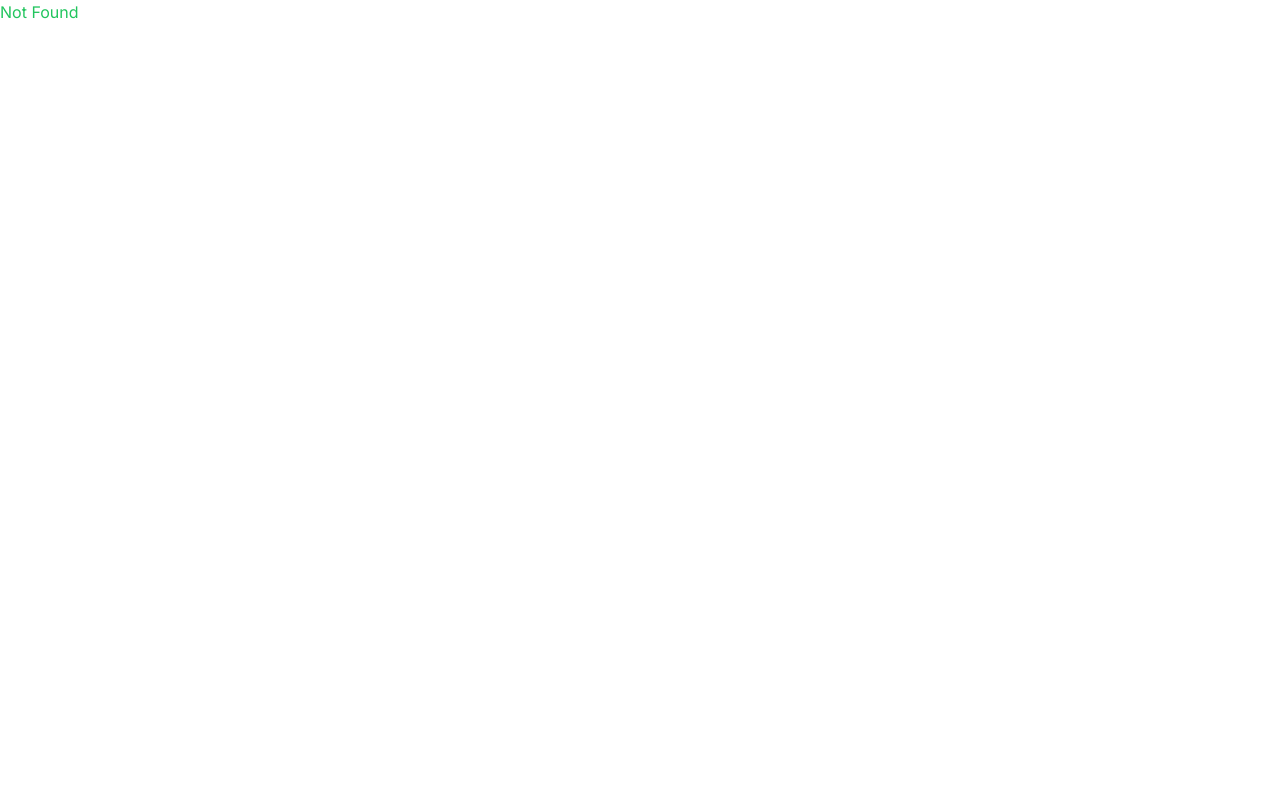
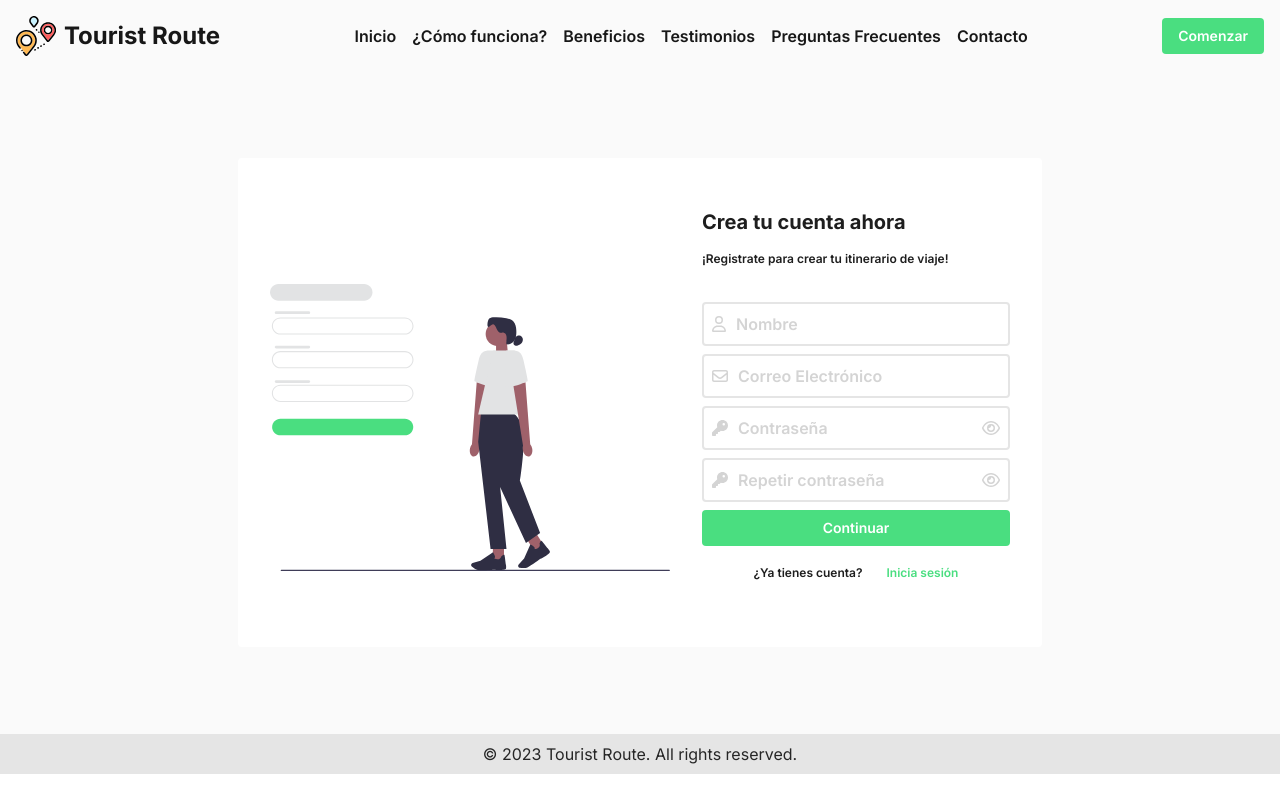
Before and after one commit to No-Country/c11-27-t-node-react, a React (Vite) app in the folder client/: page /register in a window 1280 px wide. Built offline with nearby package versions, Linux system fonts and the light colour scheme.

Commit message:
feat: create screen

```diff
--- a/client/src/App.jsx
+++ b/client/src/App.jsx
@@ -2,6 +2,10 @@ import { BrowserRouter, Route, Routes } from "react-router-dom";
 import Home from "./pages/Home";
 import About from "./pages/About";
 import NotFound from "./pages/NotFound";
+import RecoverPassword from "./components/Auth/RecoverPassword";
+import ResetPassword from "./components/Auth/ResetPassword";
+import AccountInformation from "./components/Auth/AccountInformation";
+import Register from "./components/Auth/Register";
 
 function App() {
   return (
@@ -10,6 +14,10 @@ function App() {
         <Route exact path="/" element={<Home />} />
         <Route exact path="/about" element={<About />} />
         <Route path="*" element={<NotFound />} />
+        <Route path="/register" element={<Register />} />
+        <Route path="/recoverpassword" element={<RecoverPassword />} />
+        <Route path="/resetpassword" element={<ResetPassword />} />
+        <Route path="/accountinformation" element={<AccountInformation />} />
       </Routes>
     </BrowserRouter>
   );
--- /dev/null
+++ b/client/src/components/Auth/AccountInformation.jsx
@@ -0,0 +1,61 @@
+import React from "react";
+import Input from "../Input";
+import Button from "../Button";
+import UserDropdown from "../UserDropdown";
+import InputTags from "../InputTags";
+
+const AccountInformation = () => {
+  return (
+    <div className="flex min-h-[568px] min-w-[320px] items-center justify-center  gap-2 bg-[#FAFAFA] text-[#1E1E1E]">
+      <div className="mt-[5px] items-center justify-center rounded sm:flex sm:flex-row sm:gap-[32px] sm:p-[32px] lg:bg-[#ffff]">
+        <div>
+          <div className="flex justify-center gap-2 sm:mt-[50px]">
+            <h1 className="mb-[40px] mt-[50px] font-sans text-xl font-bold leading-[24.2px]">
+              Ajustes de la cuenta
+            </h1>
+          </div>
+          <div className="mb-[8px]">
+            <Input placeholder="Nombre" leftIcon="user" />
+          </div>
+          <div className="mb-[8px]">
+            <Input placeholder="Correo Electrónico" leftIcon="envelope" />
+          </div>
+          <div className="mb-[8px]">
+            <Input
+              placeholder="Contraseña antigua"
+              leftIcon="key"
+              rightIcon="eye"
+            />
+          </div>
+          <div className="mb-[8px]">
+            <Input
+              placeholder="Nueva contraseña"
+              leftIcon="key"
+              rightIcon="eye"
+            />
+          </div>
+          <div className="mb-[8px]">
+            <Input
+              placeholder="Confirmar nueva contraseña"
+              leftIcon="key"
+              rightIcon="eye"
+            />
+          </div>
+
+          <Button label="Guardar" fullWidth />
+
+          <div className="mb-[35px] mt-[40px] flex flex-row items-center justify-center gap-2 space-x-4 font-sans text-xs font-semibold leading-[14.52px]">
+            <div className="flex space-x-2">
+              <img className="h-4 w-5 " src="./trash-icon.svg" alt="trash" />
+              <button className="mt-[2px] flex items-start justify-start rounded text-[#EF4444]">
+                Eliminar cuenta
+              </button>
+            </div>
+          </div>
+        </div>
+      </div>
+    </div>
+  );
+};
+
+export default AccountInformation;
--- a/client/src/components/Auth/RecoverPassword.jsx
+++ b/client/src/components/Auth/RecoverPassword.jsx
@@ -0,0 +1,48 @@
+import React from "react";
+import Button from "../Button";
+import Input from "../Input";
+import Header from "../Header";
+import Footer from "../Footer";
+
+const RecoverPassword = () => {
+  return (
+    <div>
+      <Header />
+      <div className="flex h-[82.7vh] items-center justify-center  gap-2 bg-[#FAFAFA] text-[#1E1E1E]">
+        <div className="items-center justify-center rounded sm:flex sm:flex-row sm:gap-[32px] sm:p-[32px] lg:bg-[#ffff]">
+          <div className="flex justify-center gap-2 sm:mt-[50px]">
+            <img
+              className="pl mb-[25px] h-[194px] w-[200px] sm:h-[287px] sm:w-[400px]"
+              src="./src/assets/forgot-password.svg"
+              alt="forgotPassword"
+            />
+          </div>
+          <div>
+            <div className="flex flex-col items-start gap-2">
+              <h1 className="mb-[10px] mt-[20px] font-sans text-xl font-bold leading-[24.2px]">
+                ¿Olvidastes tu contraseña?
+              </h1>
+              <p className="mb-[35px] font-sans text-xs font-semibold leading-[14.52px]">
+                ¡No te preocupes!, te enviaremos las instrucciones para
+                restablecerla.
+              </p>
+            </div>
+
+            <div className="mb-[8px]">
+              <Input placeholder="Correo Electrónico" leftIcon="envelope" />
+            </div>
+
+            <Button label="Restablecer contraseña" fullWidth />
+            <div className="mb-[35px] mt-[20px] flex flex-row items-center justify-center gap-2 space-x-4 font-sans text-xs font-semibold leading-[14.52px]">
+              <Button iconOnly onClick="arrowLeft" />
+              <h3>Volver al inicio de sesión</h3>
+            </div>
+          </div>
+        </div>
+      </div>
+      <Footer />
+    </div>
+  );
+};
+
+export default RecoverPassword;
--- a/client/src/components/Auth/Register.jsx
+++ b/client/src/components/Auth/Register.jsx
@@ -0,0 +1,59 @@
+import React from "react";
+import Button from "../Button";
+import Input from "../Input";
+import Header from "../Header";
+import Footer from "../Footer";
+
+const Register = () => {
+  return (
+    <div>
+      <Header />
+      <div className="flex h-[82.7vh] items-center justify-center  gap-2 bg-[#FAFAFA] text-[#1E1E1E]">
+        <div className="items-center justify-center rounded sm:flex sm:flex-row sm:gap-[32px] sm:p-[32px] lg:bg-[#ffff]">
+          <div className="flex justify-center gap-2 sm:mt-[50px]">
+            <img
+              className="pl h-[77px] w-[100px] sm:h-[287px] sm:w-[400px]"
+              src="./src/assets/sign-up.svg"
+              alt="signup"
+            />
+          </div>
+          <div>
+            <div className="flex flex-col items-start gap-2">
+              <h1 className="mb-[10px] mt-[20px] font-sans text-xl font-bold leading-[24.2px]">
+                Crea tu cuenta ahora{" "}
+              </h1>
+              <p className="mb-[35px] font-sans text-xs font-semibold leading-[14.52px]">
+                ¡Registrate para crear tu itinerario de viaje!
+              </p>
+            </div>
+            <div className="mb-[8px]">
+              <Input placeholder="Nombre" leftIcon="user" />
+            </div>
+            <div className="mb-[8px]">
+              <Input placeholder="Correo Electrónico" leftIcon="envelope" />
+            </div>
+            <div className="mb-[8px]">
+              <Input placeholder="Contraseña" leftIcon="key" rightIcon="eye" />
+            </div>
+            <div className="mb-[8px]">
+              <Input
+                placeholder="Repetir contraseña"
+                leftIcon="key"
+                rightIcon="eye"
+              />
+            </div>
+
+            <Button label="Continuar" fullWidth />
+            <div className="mb-[35px] mt-[20px] flex flex-row items-center justify-center gap-2 space-x-4 font-sans text-xs font-semibold leading-[14.52px]">
+              <h3>¿Ya tienes cuenta?</h3>
+              <button className="rounded text-[#4ADE80]">Inicia sesión</button>
+            </div>
+          </div>
+        </div>
+      </div>
+      <Footer />
+    </div>
+  );
+};
+
+export default Register;
--- a/client/src/components/Auth/ResetPassword.jsx
+++ b/client/src/components/Auth/ResetPassword.jsx
@@ -0,0 +1,45 @@
+import React from "react";
+import Header from "../Header";
+import Footer from "../Footer";
+import Input from "../Input";
+import Button from "../Button";
+
+const ResetPassword = () => {
+  return (
+    <div>
+      <Header />
+      <div className="flex h-[82.7vh] items-center justify-center  gap-2 bg-[#FAFAFA] text-[#1E1E1E]">
+        <div className="items-center justify-center rounded sm:flex sm:flex-row sm:gap-[32px] sm:p-[32px] lg:bg-[#ffff]">
+          <div className="flex justify-center gap-2 sm:mt-[50px]">
+            <img
+              className="pl mb-[25px] h-[194px] w-[200px] sm:h-[287px] sm:w-[400px]"
+              src="./src/assets/reset-password.svg"
+              alt="resetpassword"
+            />
+          </div>
+          <div className="flex flex-col items-start gap-2">
+            <div className="mb-[8px]">
+              <Input
+                placeholder="Nueva contraseña"
+                leftIcon="key"
+                rightIcon="eye"
+              />
+            </div>
+            <div className="mb-[8px]">
+              <Input
+                placeholder="Confirmar nueva contraseña"
+                leftIcon="key"
+                rightIcon="eye"
+              />
+            </div>
+
+            <Button label="Reiniciar contraseña" fullWidth />
+          </div>
+        </div>
+      </div>
+      <Footer />
+    </div>
+  );
+};
+
+export default ResetPassword;
--- a/client/src/components/Input.jsx
+++ b/client/src/components/Input.jsx
@@ -20,6 +20,7 @@ import {
   faAngleDown,
   faAngleUp,
   faArrowRight,
+  faArrowLeft,
 } from "@fortawesome/free-solid-svg-icons";
 
 const icons = {
@@ -40,6 +41,7 @@ const icons = {
   angleDown: faAngleDown,
   angleUp: faAngleUp,
   arrowRight: faArrowRight,
+  arrowLeft: faArrowLeft,
 };
 
 const Input = ({
```
